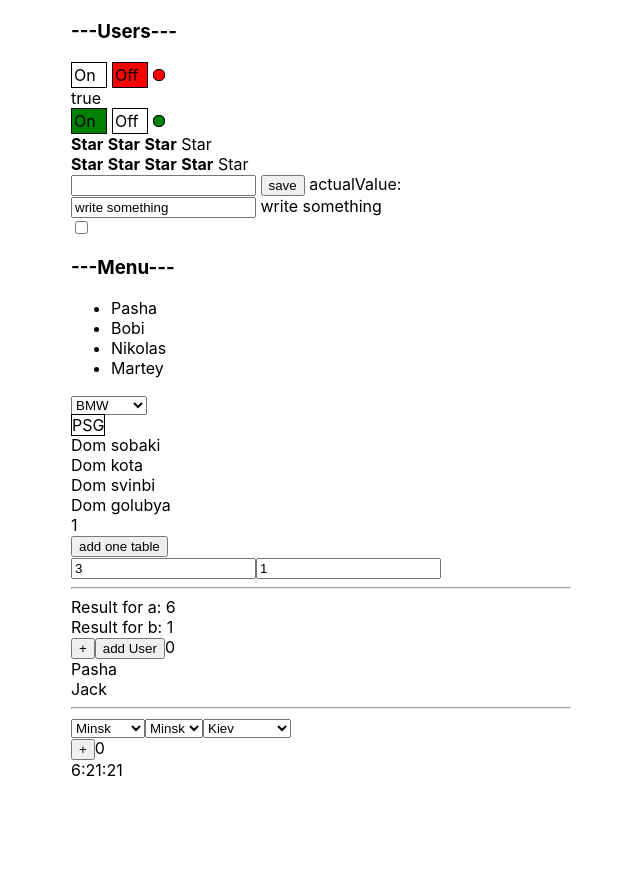
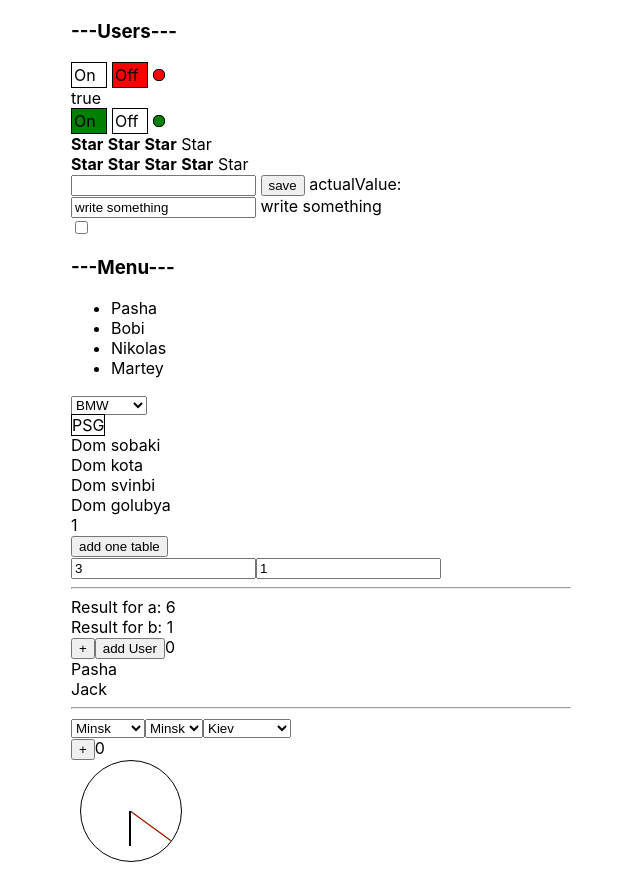
Before and after one commit to Batersp/react-kabzda, a React (Create React App) app: page / in a window 1280 px wide. Shown: the whole page, without its empty margins (319-959 px from the left). Before the commit the page ends 800 px from the top, so only its background shows below. Built offline with nearby package versions, Linux system fonts and the light colour scheme.

Commit message:
add AnalogClock component

```diff
--- a/src/App.tsx
+++ b/src/App.tsx
@@ -15,7 +15,7 @@ import {MyCapital} from "./components/ReactMemo/ReactMemo";
 import {Example1} from "./components/ExampleWithUseMemo/Example1";
 import {HelpsToReactMemo} from "./components/ExampleWithUseMemo/DifficultCountingExample";
 import {Helps} from "./components/ExampleWithUseMemo/ExampleWithSelect";
-import {Clock} from "./components/training/Clock";
+import {Clock} from "./components/Clock/Clock";
 
 
 
@@ -99,7 +99,7 @@ function App() {
 
             <hr/>
             <Helps/>
-            <Clock/>
+            <Clock mode={"Analog"}/>
 
         </div>
     );
--- /dev/null
+++ b/src/components/Clock/AnalogClockView.module.css
@@ -0,0 +1,39 @@
+.clock {
+    width: 120px;
+    text-align: center;
+    display: flex;
+    flex-direction: column;
+    align-items: center;
+
+
+}
+.clock .digital-clock {
+    padding: 10px;
+}
+.clock .analog-clock {
+    width: 100px;
+    height: 100px;
+    border: solid 1px #000;
+    border-radius: 50%;
+    position: relative;
+    background: #fff;
+}
+.clock .analog-clock .dial {
+    position: absolute;
+    left: 50%;
+    width: 50px;
+    height: 50px;
+    transform-origin: bottom left;
+}
+.clock .analog-clock .dial.seconds {
+    border-left: solid 1px green;
+}
+.clock .analog-clock .dial.minutes {
+    border-left: solid 1px #c00;
+}
+.clock .analog-clock .dial.hours {
+    width: 35px;
+    height: 35px;
+    top: 15px;
+    border-left: solid 2px #000;
+}
--- /dev/null
+++ b/src/components/Clock/AnalogClockView.tsx
@@ -0,0 +1,26 @@
+import React from 'react';
+import {ClockPropsType} from "./Clock";
+import style from './AnalogClockView.module.css'
+
+export const AnalogClockView = (props: ClockPropsType) => {
+
+    const secondsStyle = {
+        transform: `rotate(${props.date.getSeconds() * 6}deg)`
+    };
+    const minutesStyle = {
+        transform: `rotate(${props.date.getMinutes() * 6}deg)`
+    };
+    const hoursStyle = {
+        transform: `rotate(${props.date.getHours() * 30}deg)`
+    };
+
+    return (
+        <div className={style.clock}>
+        <div className={style["analog-clock"]}>
+            <div className={`${style.dial} ${style.seconds}`} style={secondsStyle} />
+            <div className={`${style.dial} ${style.minutes}`} style={minutesStyle} />
+            <div className={`${style.dial} ${style.hours}`} style={hoursStyle} />
+        </div>
+        </div>
+    )
+};
--- /dev/null
+++ b/src/components/Clock/Clock.tsx
@@ -0,0 +1,43 @@
+import React, {useEffect, useState} from "react";
+import {DigitalClockView} from "./DigitalClockView";
+import {AnalogClockView} from "./AnalogClockView";
+
+export type ClockPropsType = {
+    date: Date
+}
+
+export type MainClockType = {
+    mode: 'Digital' | 'Analog'
+}
+
+export const Clock = (props: MainClockType) => {
+
+    const [date, setDate] = useState(new Date())
+
+    useEffect(() => {
+        const intervalId = setInterval(() => {
+            setDate(new Date)
+        }, 1000)
+
+        return () => {
+            clearInterval(intervalId)
+        }
+    }, [])
+
+    let view
+    switch (props.mode) {
+        case "Digital": {
+            view = <DigitalClockView date={date}/>
+            break
+        }
+        case "Analog":
+        default:
+            view = <AnalogClockView date={date}/>
+    }
+
+    return (
+        <>
+        {view}
+        </>
+    )
+}
--- /dev/null
+++ b/src/components/Clock/DigitalClockView.tsx
@@ -0,0 +1,14 @@
+import React from "react";
+import {ClockPropsType} from "./Clock";
+
+export const DigitalClockView = (props: ClockPropsType) => {
+    const myFn = (number: number) => number < 10 ? '0' + number : number
+    return (
+        <div>
+            {props.date.getHours()}:
+            {myFn(props.date.getMinutes())}:
+            {myFn(props.date.getSeconds())}
+
+        </div>
+    )
+}
--- a/src/components/training/Clock.tsx
+++ /dev/null
@@ -1,28 +0,0 @@
-import React, {useEffect, useState} from "react";
-
-
-export const Clock = () => {
-    const [a, setA] = useState(new Date())
-
-    const myFn = (number: number) => number < 10 ? '0' + number : number
-
-    useEffect(() => {
-        const intervalId = setInterval(() => {
-            setA(new Date)
-        }, 1000)
-
-        return () => {
-            clearInterval(intervalId)
-        }
-    }, [])
-
-
-    return (
-        <div>
-            {a.getHours()}:
-            {myFn(a.getMinutes())}:
-            {myFn(a.getSeconds())}
-
-        </div>
-    )
-}
```
